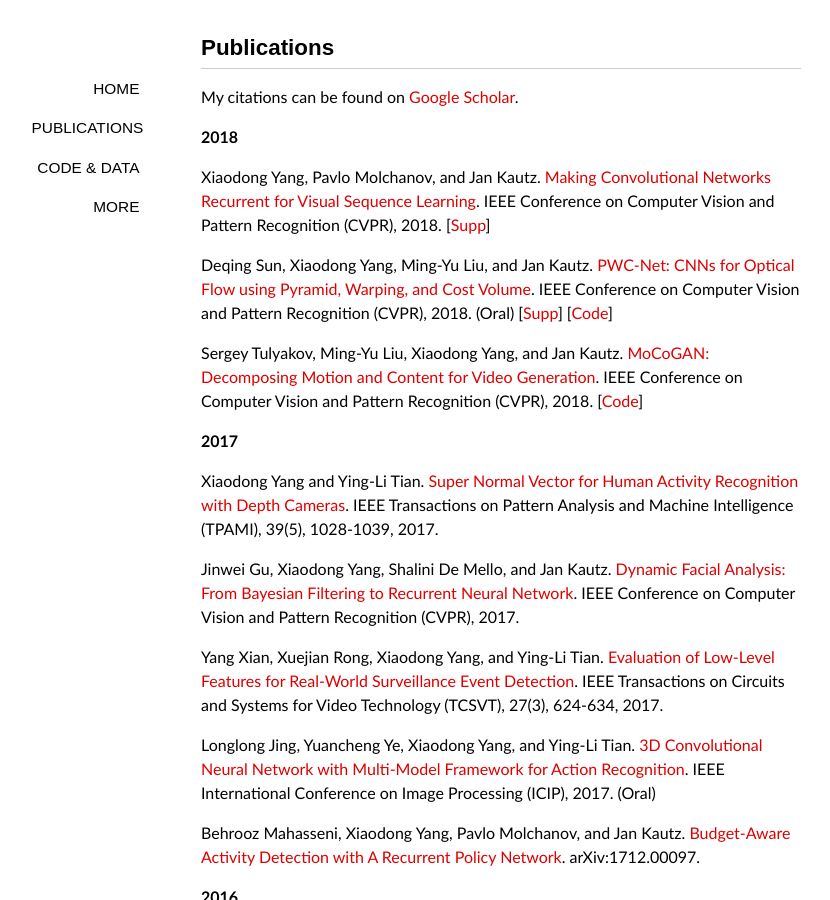
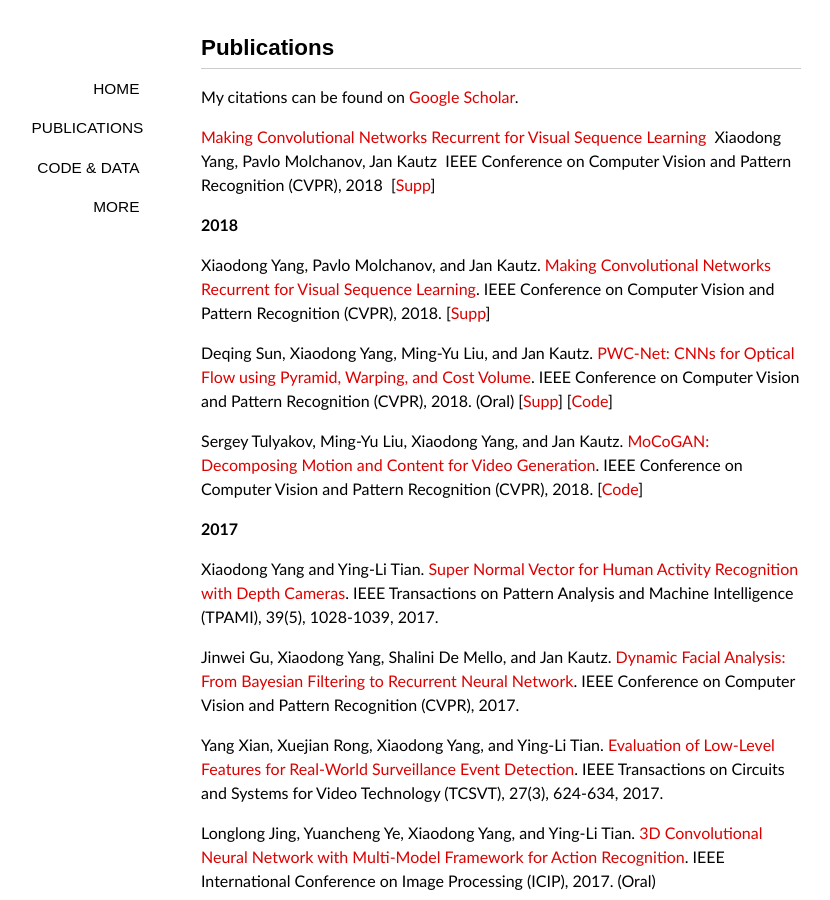
Before and after one commit to xiaodongyang/xiaodongyang.github.io, a Jekyll site: the page built from publications/index.md, in a window 1280 px wide and 900 px high. Shown: the whole window, without its empty margins (139-969 px from the left). Built offline with Jekyll 4.4.1, drawn with Linux system fonts in a browser that asks for light colours; some web fonts are replaced.

Commit message:
Update index.md

```diff
--- a/publications/index.md
+++ b/publications/index.md
@@ -6,6 +6,11 @@ comments: no
 
 My citations can be found on [Google Scholar](http://scholar.google.com/citations?user=yWsMg_gAAAAJ&hl=en).
 <br>
+
+[Making Convolutional Networks Recurrent for Visual Sequence Learning](/publications/papers/prernn-cvpr18.pdf)&nbsp;
+Xiaodong Yang, Pavlo Molchanov, Jan Kautz&nbsp;
+IEEE Conference on Computer Vision and Pattern Recognition (CVPR), 2018&nbsp;
+[[Supp](/publications/papers/prernn-supp-cvpr18.pdf)]&nbsp;
 
 **2018**
 
```
